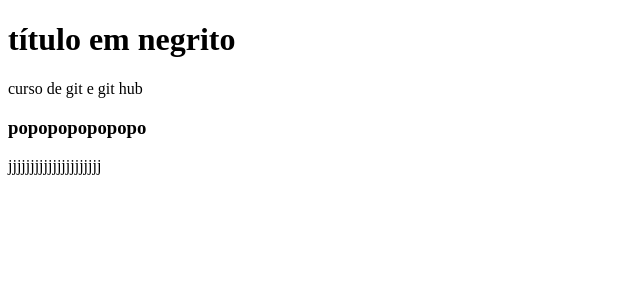
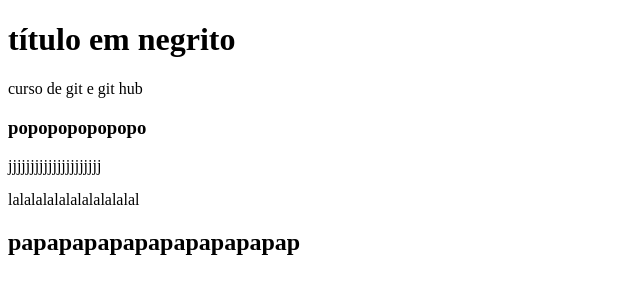
Before and after one commit to Uendel-Alvarez/curso_git_hub, a plain HTML site: page index.html in a window 1280 px wide. Shown: the whole page, without its empty margins (0-640 px from the left). Drawn offline with Linux system fonts and the light colour scheme.

Commit message:
Finalizando a page_home

```diff
--- a/index.html
+++ b/index.html
@@ -11,5 +11,7 @@
     <p>curso de git e git hub</p>
     <h3>popopopopopopo</h3>
     <p>jjjjjjjjjjjjjjjjjjjjj</p>
+    <p>lalalalalalalalalalalal</p>
+    <h2>papapapapapapapapapapap</h2>
 </body>
 </html>
```
Also changed, not shown: empresa.txt.
